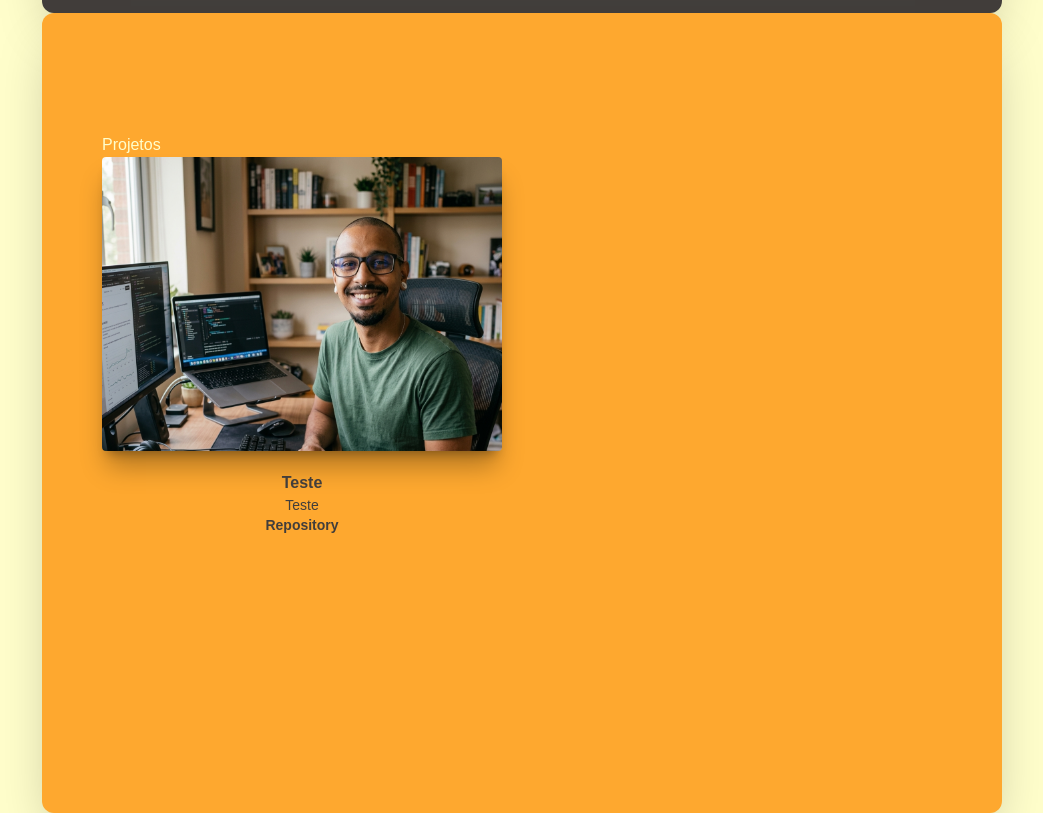
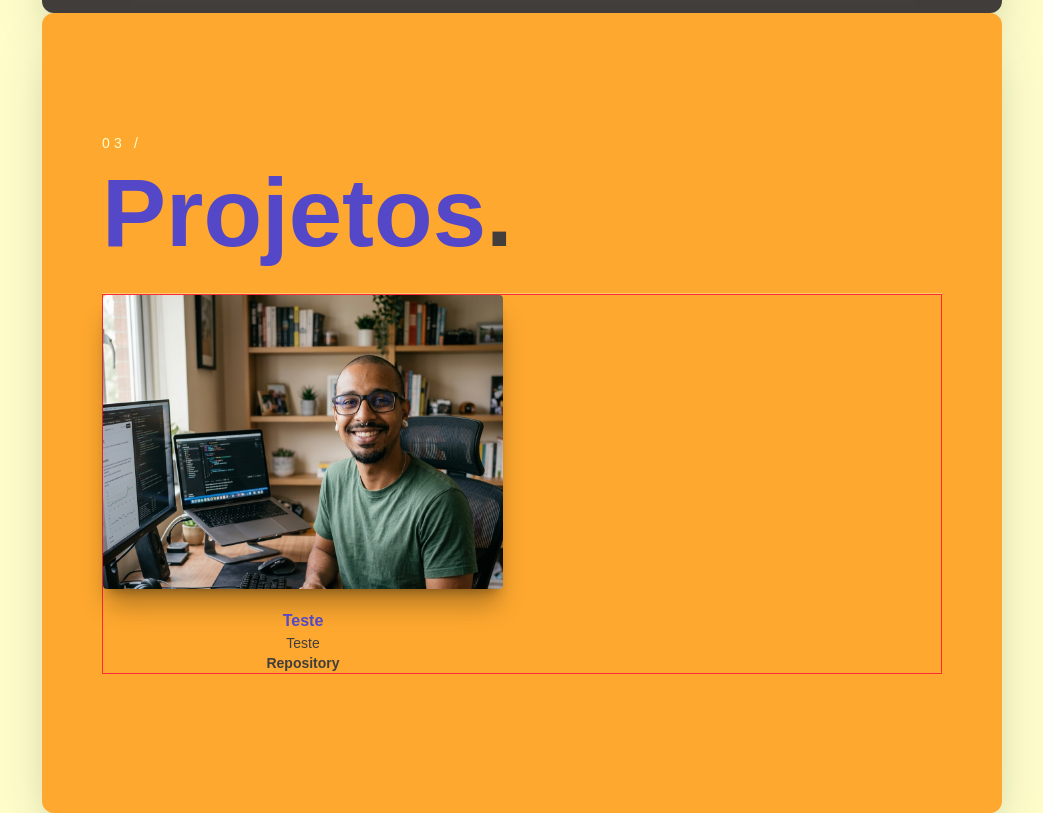
Before and after one commit to GVerdans/portifolio-GVS, a Next.js app: page / in a window 1280 px wide. Shown: the part 3619-4432 px from the top of the page, without its empty margins (118-1161 px from the left). Built offline with nearby package versions, Linux system fonts and the light colour scheme; a web font is replaced by a local one.

Commit message:
mais ajustes nos cards projeto

```diff
--- a/app/(public)/components/CardsProjetos/CardsProjetos.tsx
+++ b/app/(public)/components/CardsProjetos/CardsProjetos.tsx
@@ -15,8 +15,8 @@ export default function CardsProjetos({
   repo,
 }: CardsProjetosProps) {
   return (
-    <>
-      <div className="flex flex-col card max-w-100 max-h-100">
+    <div className="max-w-100">
+      <div className="card max-h-100">
         <a href={url}>
           <Image
             src={projetoteste}
@@ -26,12 +26,12 @@ export default function CardsProjetos({
         </a>
       </div>
       <div className="flex flex-col text-center text-(--tertiary) mt-5">
-        <p className="w-full font-bold">{title}</p>
+        <p className="w-full font-bold text-(--primary)">{title}</p>
         <p className="w-full text-sm font-light text-mist-600">{text}</p>
         <a href={repo} className="text-sm text-mist-600 font-bold">
           Repository
         </a>
       </div>
-    </>
+    </div>
   );
 }
--- a/app/(public)/components/Projetos/ProjetosPage.tsx
+++ b/app/(public)/components/Projetos/ProjetosPage.tsx
@@ -3,17 +3,26 @@ import CardsProjetos from '../CardsProjetos/CardsProjetos';
 
 export default function ProjetosPage() {
   return (
-    <>
-      <PageSection backgroundClassName="bg-(--quartiary)">
-        <div className="">
-          <h1>Projetos</h1>
+    <PageSection backgroundClassName="bg-(--quartiary)">
+      <div className="flex flex-col w-full">
+        <header className="flex flex-col gap-5 border-b border-(--secondary)/40 pb-8 sm:flex-row sm:items-end sm:justify-between">
+          <div>
+            <p className="mb-3 text-sm uppercase tracking-[0.3em] text-(--secondary)">
+              03 /
+            </p>
+            <h2 className="text-5xl text-(--primary) font-bold leading-none sm:text-7xl lg:text-8xl">
+              Projetos<span className="text-(--tertiary)">.</span>
+            </h2>
+          </div>
+        </header>
+        <div className="projetos flex flex-col border border-red-500">
           <CardsProjetos
             title="Teste"
             text="Teste"
             repo="https://linkedin.com/in/gverdan"
           />
         </div>
-      </PageSection>
-    </>
+      </div>
+    </PageSection>
   );
 }
```
